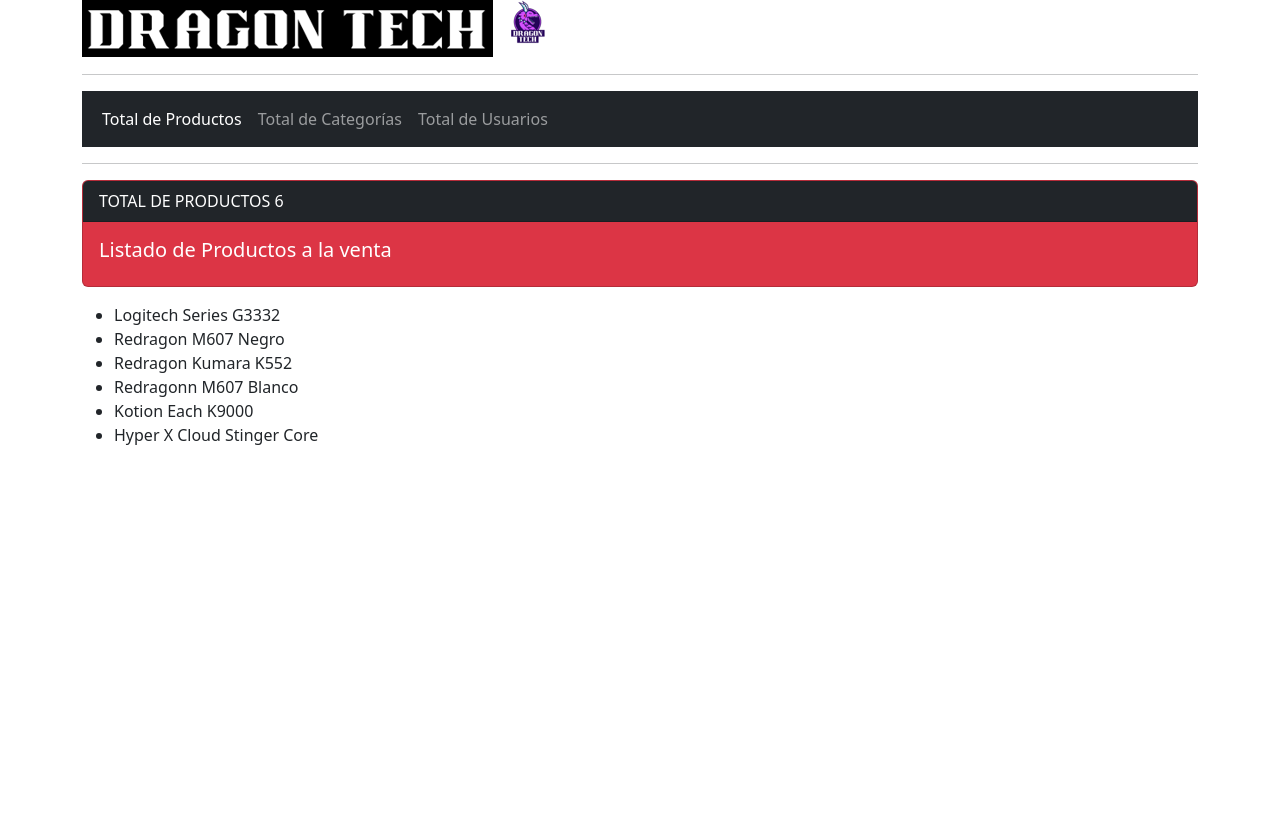
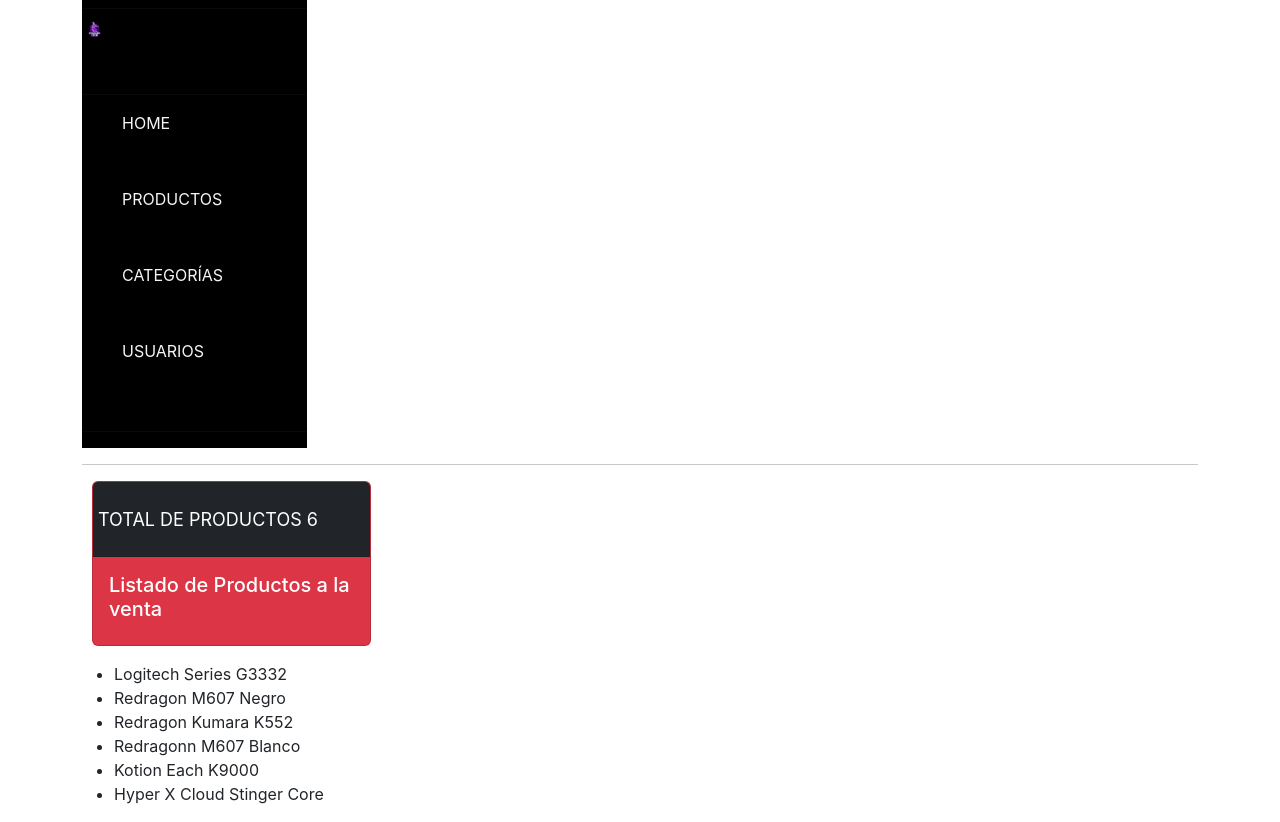
Before and after one commit to jmeirino/dashboard-react, a React (Create React App) app: page /productos in a window 1280 px wide. Before the commit the page ends 800 px from the top, so only its background shows below. Built offline with nearby package versions, Linux system fonts and the light colour scheme.

Commit message:
actualizacion llegan los datos

```diff
--- /dev/null
+++ b/src/App.css
@@ -0,0 +1,41 @@
+.App {
+    text-align: center;
+  }
+  .barra{
+    height:100%
+  }
+  .App-logo {
+    height: 40vmin;
+    pointer-events: none;
+  }
+
+
+  @media (prefers-reduced-motion: no-preference) {
+    .App-logo {
+      animation: App-logo-spin infinite 20s linear;
+    }
+  }
+
+  .App-header {
+    background-color: black;
+    min-height: 100vh;
+    display: flex;
+    flex-direction: column;
+    align-items: center;
+    justify-content: center;
+    font-size: calc(10px + 2vmin);
+    color: white;
+  }
+
+  .App-link {
+    color: #61dafb;
+  }
+
+  @keyframes App-logo-spin {
+    from {
+      transform: rotate(0deg);
+    }
+    to {
+      transform: rotate(360deg);
+    }
+  }
--- /dev/null
+++ b/src/Index.css
@@ -0,0 +1,265 @@
+body {
+    margin: 0;
+    font-family: -apple-system, BlinkMacSystemFont, 'Segoe UI', 'Roboto', 'Oxygen',
+      'Ubuntu', 'Cantarell', 'Fira Sans', 'Droid Sans', 'Helvetica Neue',
+      sans-serif;
+    -webkit-font-smoothing: antialiased;
+    -moz-osx-font-smoothing: grayscale;
+  }
+
+  code {
+    font-family: source-code-pro, Menlo, Monaco, Consolas, 'Courier New',
+      monospace;
+  }
+
+  .navbar-nav {
+    background-color: black;
+
+  }
+
+  .barra {
+    height: 100%;
+  }
+
+  .sidebar {
+    width: 225px;
+  }
+
+  .mini-logo {
+    margin-top: 20px;
+    margin-left: 10px;
+    width: 70px;
+  }
+
+
+  .logo {
+    width: 25px;
+    display: none;
+  }
+
+
+
+  .nav-item {
+    margin-bottom: 20px;
+
+  }
+
+
+
+  .barraLink {
+    text-decoration: none;
+    color:whitesmoke;
+    font-style: normal;
+    display: none;
+
+  }
+
+  .barraLink:hover{
+    color: lightgray;
+    text-decoration: none;
+  }
+
+
+
+  .fa-house, .fa-headset, .fa-user {
+    color: whitesmoke;
+    font-size: 20px;
+
+    margin-right: 15px;
+    margin-left: 30px;
+  }
+
+  .fa-house:hover, .fa-headset:hover, .fa-user:hover {
+    color: lightgray;
+
+  }
+
+  .item-sidebar {
+    display: flex;
+    flex-wrap: nowrap;
+    margin-left: 15px;
+    padding-bottom: 16px;
+  }
+
+  .cards-container {
+    display: flex;
+    flex-wrap: wrap;
+    justify-content: center;
+    margin-right: auto;
+    margin-left: auto;
+    margin-top: 20px;
+    padding: 10px;
+
+  }
+
+  .card {
+    width: 80%;
+    margin-left: 10px;
+    margin-bottom: 15px;
+  }
+
+  .card-header {
+    height: 75px;
+    font-size: 18px;
+    padding: 5px;
+    display: flex;
+    align-items: center;
+    text-transform: uppercase;
+
+  }
+
+  .last-card-container {
+    margin-bottom: 40px;
+    padding: 5px;
+  }
+
+
+  .main-home-container {
+    display: flex;
+    flex-direction: column;
+    margin-left: auto;
+    margin-right: auto;
+
+
+  }
+
+  .upper-container{
+    display: flex;
+    flex-wrap: wrap;
+    justify-content: center;
+
+  }
+
+  .middle-container {
+    display: flex;
+    flex-wrap: wrap;
+    justify-content: center;
+    margin-top: 30px;
+    margin-bottom: 30px;
+
+  }
+
+
+
+  .last-book-card {
+   margin-right: 15px;
+   margin-bottom: 30px;
+   height: 100%;
+  }
+
+  .lastUser-card-img-top {
+    width: 400px;
+    height: 400px;
+  }
+
+  .genre-card-text {
+    color: black;
+    text-align: center;
+  }
+
+
+
+
+
+  .container-total-cards {
+    width: 50%;
+    height: 30%;
+    margin-top: 15px;
+    margin-right: 30px;
+  }
+
+  .total-card {
+    width: 100%;
+    margin-left: 30px;
+    margin-right: 30px;
+    border: 1px solid black;
+
+  }
+
+  .total-card-header {
+    font-weight: bold;
+    padding: 10px;
+    text-align: center;
+    text-transform: uppercase;
+    border-bottom: violet 4px solid;
+  }
+
+  .genre-card-header {
+    border-bottom: violet 4px solid;
+    padding: 10px;
+
+  }
+
+  .total-card-body {
+    color: black;
+    padding: 10px;
+    text-align: center;
+  }
+
+
+
+
+  /* @property --num {
+    syntax: "<integer>";
+    initial-value: 0;
+    inherits: false;
+  }
+  .total-card-body {
+    transition: --num 5s;
+    counter-set: num var(--num);
+  }
+  .total-card-body::after {
+    content: counter(num);
+  }
+  .total-card-body:hover {
+    --num: 20;
+  } */
+
+
+
+
+  @media (min-width: 768px) {
+
+    .logo {
+      display: block;
+    }
+
+    .mini-logo {
+      display: none;
+    }
+
+    .card {
+      width: 45%;
+    }
+
+    .fa-house, .fa-headset, .fa-user  {
+      font-size: 16px;
+      margin-left: 10px;
+    }
+
+    .barraLink {
+      display: block;
+    }
+
+    .middle-container{
+      flex-wrap: wrap;
+    }
+
+
+
+
+  }
+
+  @media (min-width: 1268px) {
+    .card {
+      width: 25%;
+    }
+
+    .container-total-cards {
+      width: 30%
+    }
+
+    .upper-container{
+      flex-wrap: nowrap;
+    }
+  }
--- a/src/components/MainApp.jsx
+++ b/src/components/MainApp.jsx
@@ -1,12 +1,9 @@
 import React from 'react';
 import AppRouter from '../routes/AppRouter';
-import Image from '../public/logo2.png';
 
 const MainApp = () => {
     return (
         <section className='container'>
-            <img className='imagen logo' src={require('../public/logo2.png')}/>
-        <hr/>
 
         <AppRouter/>
         </section>
--- a/src/components/PublicNavigation.jsx
+++ b/src/components/PublicNavigation.jsx
@@ -1,19 +1,63 @@
-import { link, NavLink } from "react-router-dom";
+import { Link } from "react-router-dom";
 
 const PublicNavigation = () => {
-    return (
-<nav className="navbar navbar-expand-lg navbar-dark bg-dark mb-2">
-  <div className="container-fluid">
-    <div className="collapse navbar-collapse" id="navbarNavAltMarkup">
-      <div className="navbar-nav">
-        <NavLink className="nav-link" to="productos">Total de Productos</NavLink>
-        <NavLink className="nav-link" to="categorias">Total de Categorías</NavLink>
-        <NavLink className="nav-link" to="usuarios">Total de Usuarios</NavLink>
-      </div>
+  return (
+    <div className="main-div-sidebar">
+      <div className="barra" >
+        <ul className="navbar-nav sidebar h-100" id="accordionSidebar">
+
+          <hr className="sidebar-divider my-2" />
+
+          <li className="nav-item active">
+            <p className="" href="/">
+
+              <img className="logo" src="/logo.png" alt="" />
+
+            </p>
+          </li>
+
+          <hr className="sidebar-divider" />
+
+          <li className="nav-item">
+            <p className="item-sidebar" href="/">
+              <Link className="linkIcono" to="/inicio"><i className="fa-solid fa-house"></i></Link>
+              <Link className="barraLink" to="/inicio">HOME</Link>
+            </p>
+          </li>
+
+
+          <li className="nav-item">
+            <p className="item-sidebar" href="/">
+              <Link className="linkIcono" to="/productos"><i className="fa-solid fa-headset"></i></Link>
+              <Link className="barraLink" to="/productos">PRODUCTOS</Link>
+            </p>
+          </li>
+
+          <li className="nav-item">
+            <p className="item-sidebar" href="/">
+              <Link className="linkIcono" to="/categorias"><i className="fa-solid fa-user"></i></Link>
+              <Link className="barraLink" to="/categorias">CATEGORÍAS</Link>
+            </p>
+          </li>
+
+          <li className="nav-item">
+            <p className="item-sidebar" href="/">
+              <Link className="linkIcono" to="/usuarios"><i className="fa-solid fa-user"></i></Link>
+              <Link className="barraLink" to="/usuarios">USUARIOS</Link>
+            </p>
+          </li>
+
+
+          <hr className="sidebar-divider d-none d-md-block" />
+        </ul></div>
     </div>
-  </div>
-</nav>
-    );
+
+
+    //<div className="navbar-nav">
+    //<NavLink className="nav-link" to="productos">Total de Productos</NavLink>
+    //<NavLink className="nav-link" to="categorias">Total de Categorías</NavLink>
+    //<NavLink className="nav-link" to="usuarios">Total de Usuarios</NavLink>
+  );
 };
 
 export default PublicNavigation;
--- a/src/components/UsersList.jsx
+++ b/src/components/UsersList.jsx
@@ -1,21 +1,33 @@
-import React from 'react';
+import React, { useEffect, useState } from 'react';
 import getUsersByName from '../helpers/getUsersByName';
 
-const UsersList = ( { usuarios }) => {
+const UsersList = () => {
+    const [usuarios, setUsuarios] = useState(null);
+
+    useEffect(() => {
+        getUsersByName(setUsuarios)
+    }, [])
 
     return (
-        <ul>
-            {
-            usuarios.map(usuario => {
-                return (
-                <li key={usuario.id}>
-                {usuario.name}
-                </li>
-            )}
-            )
-            }
-        </ul>
-        );
+<div>
+    <ul>
+
+    {usuarios != null ? (
+
+      usuarios.map(usuario => (
+        <div key={usuario.id}>
+
+          <li> {usuario.id} - {usuario.name} - {usuario.email} </li>
+
+        </div>
+      ))
+    ) : ("no hay personajes")}
+    </ul>
+
+    <p>Total de usuarios {usuarios.length}</p>
+
+    </div>
+    );
 };
 
 export default UsersList;
--- a/src/helpers/getUsersByName.js
+++ b/src/helpers/getUsersByName.js
@@ -1,14 +1,16 @@
-import { usuarios } from "../data/usuarios";
+import axios from 'axios';
 
-const getUsersByName = (name) =>{
+const getUsersByName = async (state) =>{
+    const peticion = await axios.get ('https://dragontech5.herokuapp.com/api/users')
+        state(peticion.data.users);
 
-    const validName = [""];
+    //const validName = [""];
 
-    if (!validName.includes(name)) {
-        throw new Error(`Nombre invalido: ${name}`);
-    }
+    //if (!validName.includes(name)) {
+        //throw new Error(`Nombre invalido: ${name}`);
+    //}
 
-    return usuarios.filter ((usuario) => usuarios.name === name);
+    //return usuarios.filter ((usuario) => usuarios.name === name);
 }
 
 export default getUsersByName
--- a/src/index.jsx
+++ b/src/index.jsx
@@ -1,9 +1,10 @@
 import React from 'react';
 import ReactDOM from 'react-dom/client';
 import { BrowserRouter } from 'react-router-dom';
+import './Index.css';
+import './App.css';
 
 import MainApp from './components/MainApp';
-import HomePage from './pages/HomePage';
 
 
 const root = ReactDOM.createRoot(document.getElementById('root'));
--- a/src/pages/HomePage.jsx
+++ b/src/pages/HomePage.jsx
@@ -2,11 +2,10 @@
 
 const HomePage = () => {
     return (
-        <section className='mt5'>
         <h2>
 
         </h2>
-        </section>
+
     );
 };
 
--- a/src/pages/TotalProductos.jsx
+++ b/src/pages/TotalProductos.jsx
@@ -1,6 +1,8 @@
 import React from 'react';
 import ProductList from '../components/ProductList';
 import { productos } from "../data/productos";
+
+
 
 const TotalProductos = () => {
 
@@ -11,6 +13,7 @@
                 <div className="card-header bg-dark text-uppercase font-weight-bold">Total de Productos     { productos.length } </div>
                 <div className="card-body">
                     <h5 className="card-title">Listado de Productos a la venta</h5>
+
                 </div>
         </div>
         <div className="col-auto">
--- a/src/pages/TotalUsuarios.jsx
+++ b/src/pages/TotalUsuarios.jsx
@@ -8,7 +8,7 @@
         <section>
         <hr/>
         <div className="card text-white bg-primary mb-3">
-                <div className="card-header bg-dark text-uppercase font-weight-bold">Total de Usuarios    { usuarios.length } </div>
+                <div className="card-header bg-dark text-uppercase font-weight-bold">Usuarios  </div>
                 <div className="card-body">
                     <h5 className="card-title">Listado de Usuarios activos</h5>
                 </div>
```
